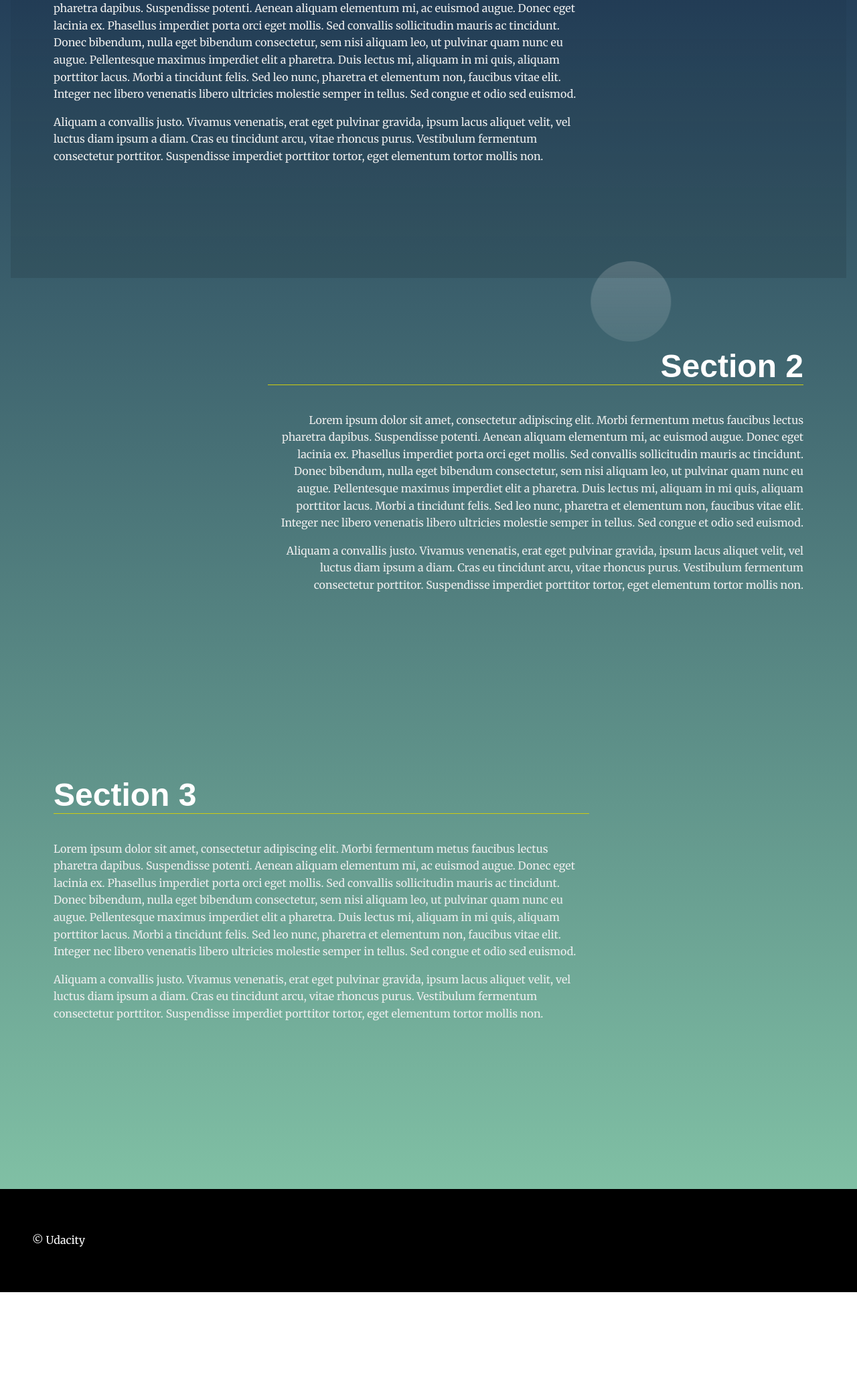
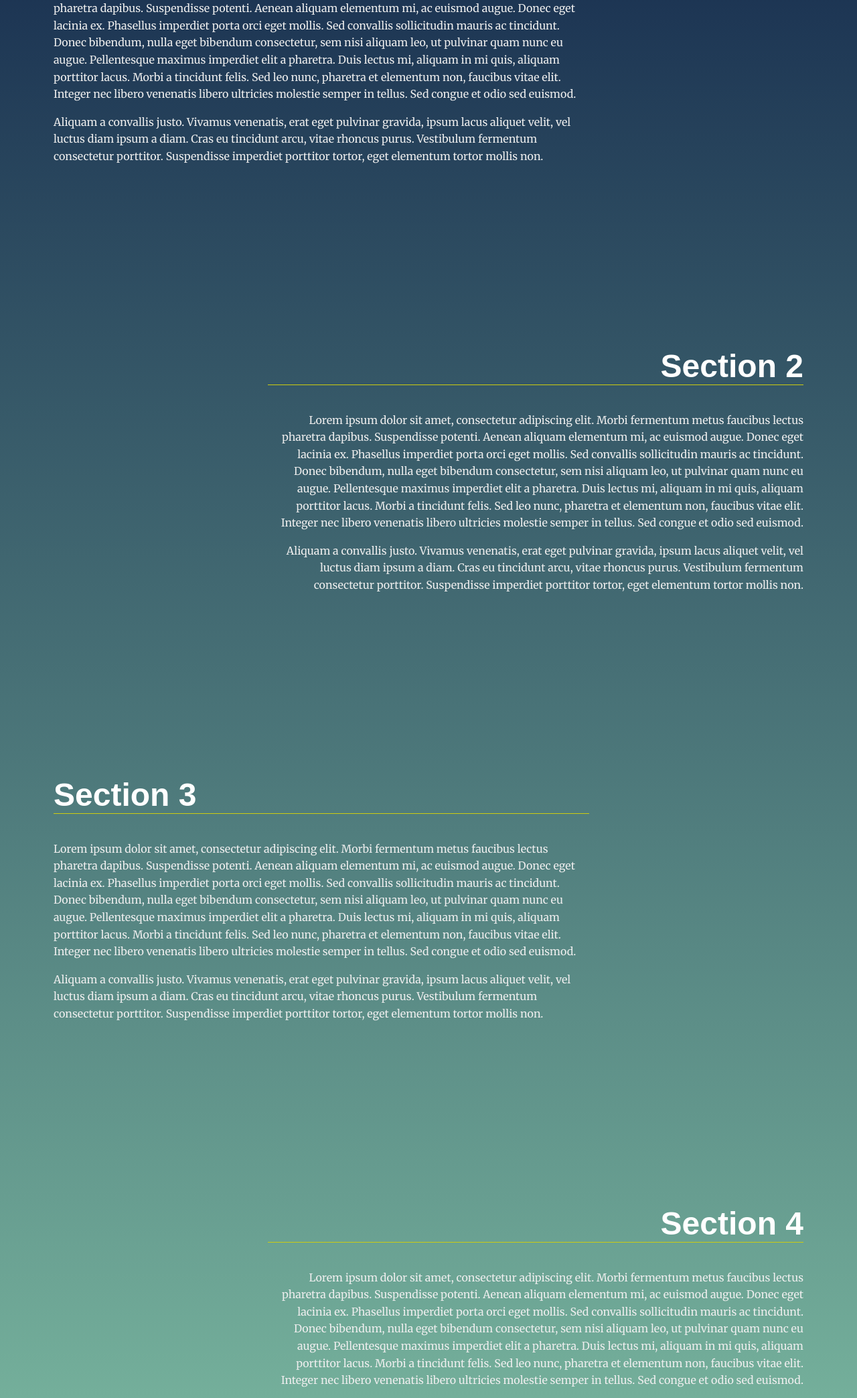
Before and after one commit to amribrahim1/landing-page-project, a plain HTML site: page index.html in a window 1280 px wide. Shown: the part 696-2783 px from the top of the page at 67% size. Before the commit the page ends 2625 px from the top, so only its background shows below. Drawn offline with nearby package versions, Linux system fonts and the light colour scheme.

Commit message:
Update index.html

```diff
--- a/index.html
+++ b/index.html
@@ -4,6 +4,8 @@
   <meta charset="UTF-8">
   <meta name="viewport" content="width=device-width, initial-scale=1.0">
   <meta http-equiv="X-UA-Compatible" content="ie=edge">
+  <meta name="description" content="landing page project uses Manipulating the DOM">
+  <meta name="keywords" content="HTML, CSS, JavaScript">
   <title>Manipulating the DOM</title>
   <!-- Load Google Fonts -->
   <link href="https://fonts.googleapis.com/css?family=Fira+Sans:900|Merriweather&display=swap" rel="stylesheet">  <!-- Load Styles -->
@@ -26,7 +28,7 @@
     a data attribute that will populate the li node.
     Adding more sections will automatically populate nav.
     The first section is set to active class by default -->
-    <section id="section1" data-nav="Section 1" class="your-active-class">
+    <section id="section1" data-nav="Section 1">
       <div class="landing__container">
         <h2>Section 1</h2>
         <p>Lorem ipsum dolor sit amet, consectetur adipiscing elit. Morbi fermentum metus faucibus lectus pharetra dapibus. Suspendisse potenti. Aenean aliquam elementum mi, ac euismod augue. Donec eget lacinia ex. Phasellus imperdiet porta orci eget mollis. Sed convallis sollicitudin mauris ac tincidunt. Donec bibendum, nulla eget bibendum consectetur, sem nisi aliquam leo, ut pulvinar quam nunc eu augue. Pellentesque maximus imperdiet elit a pharetra. Duis lectus mi, aliquam in mi quis, aliquam porttitor lacus. Morbi a tincidunt felis. Sed leo nunc, pharetra et elementum non, faucibus vitae elit. Integer nec libero venenatis libero ultricies molestie semper in tellus. Sed congue et odio sed euismod.</p>
@@ -50,6 +52,14 @@
         <p>Aliquam a convallis justo. Vivamus venenatis, erat eget pulvinar gravida, ipsum lacus aliquet velit, vel luctus diam ipsum a diam. Cras eu tincidunt arcu, vitae rhoncus purus. Vestibulum fermentum consectetur porttitor. Suspendisse imperdiet porttitor tortor, eget elementum tortor mollis non.</p>
       </div>
     </section>
+    <section id="section4" data-nav="Section 4">
+      <div class="landing__container">
+        <h2>Section 4</h2>
+        <p>Lorem ipsum dolor sit amet, consectetur adipiscing elit. Morbi fermentum metus faucibus lectus pharetra dapibus. Suspendisse potenti. Aenean aliquam elementum mi, ac euismod augue. Donec eget lacinia ex. Phasellus imperdiet porta orci eget mollis. Sed convallis sollicitudin mauris ac tincidunt. Donec bibendum, nulla eget bibendum consectetur, sem nisi aliquam leo, ut pulvinar quam nunc eu augue. Pellentesque maximus imperdiet elit a pharetra. Duis lectus mi, aliquam in mi quis, aliquam porttitor lacus. Morbi a tincidunt felis. Sed leo nunc, pharetra et elementum non, faucibus vitae elit. Integer nec libero venenatis libero ultricies molestie semper in tellus. Sed congue et odio sed euismod.</p>
+
+        <p>Aliquam a convallis justo. Vivamus venenatis, erat eget pulvinar gravida, ipsum lacus aliquet velit, vel luctus diam ipsum a diam. Cras eu tincidunt arcu, vitae rhoncus purus. Vestibulum fermentum consectetur porttitor. Suspendisse imperdiet porttitor tortor, eget elementum tortor mollis non.</p>
+      </div>
+    </section>
   </main>
   <footer class="page__footer">
     <p>&copy Udacity</p>
```
